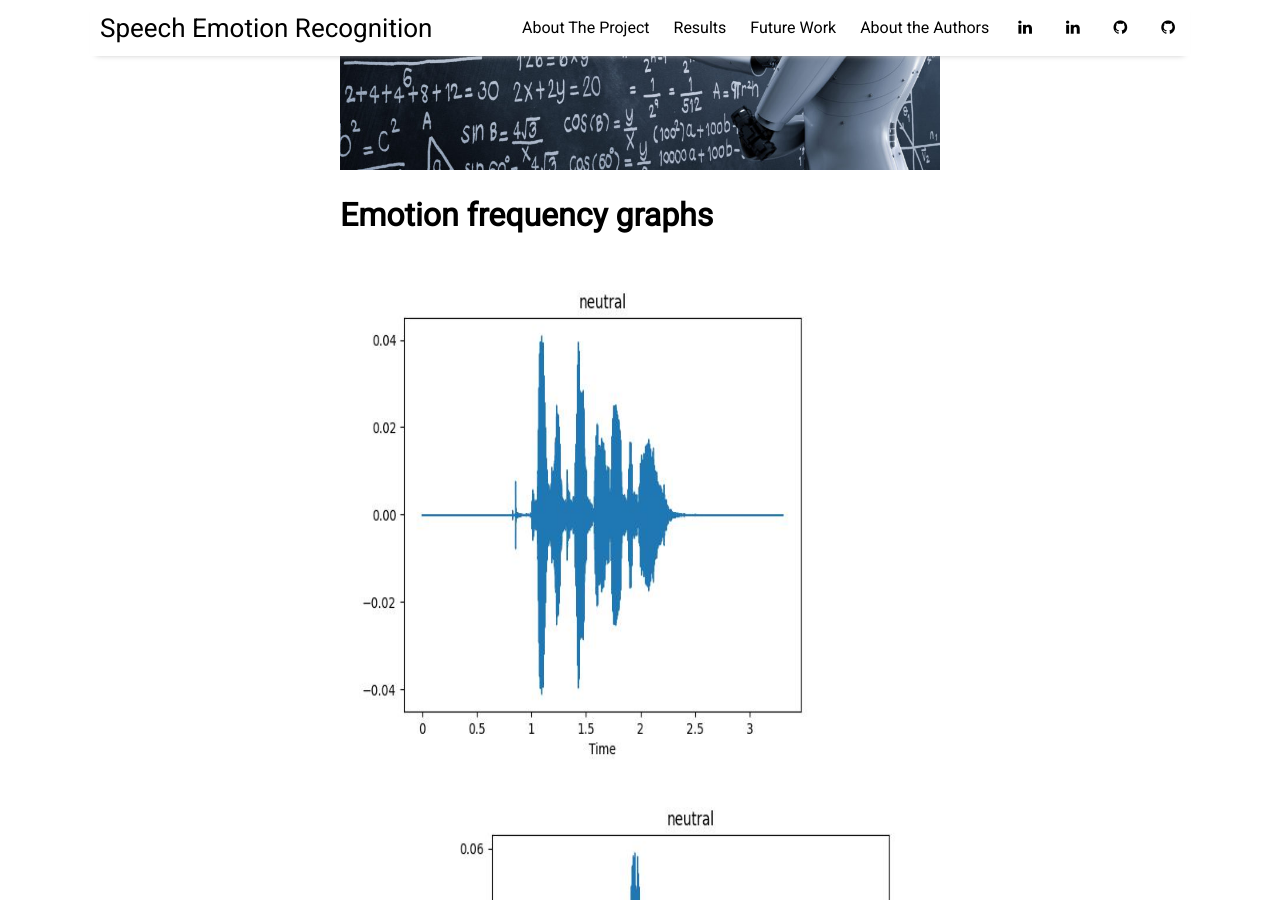
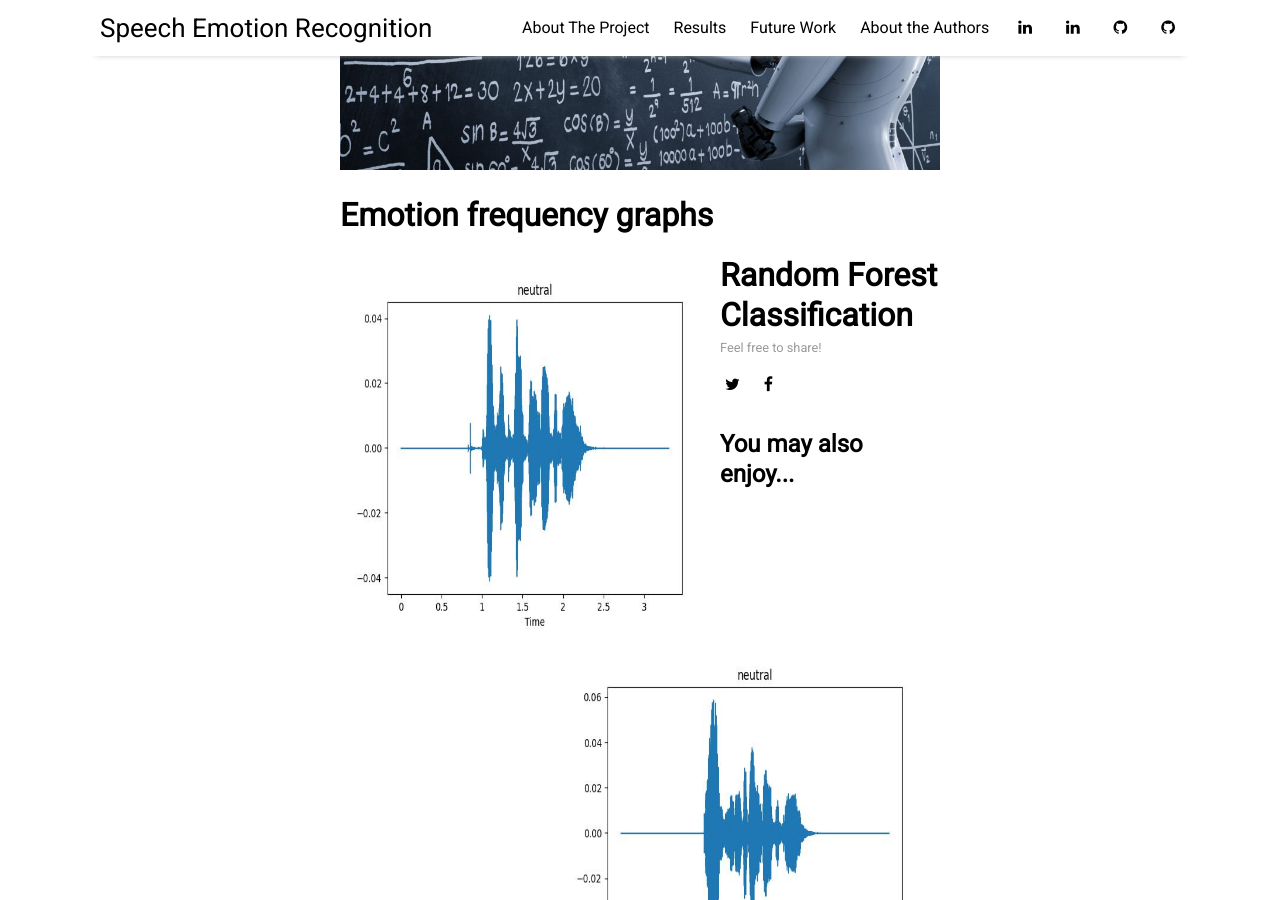
Before and after one commit to kelvinm10/SER_Website, a Jekyll site: the page built from _posts/2022-04-18-results.md, in a window 1280 px wide and 900 px high, scrolled down 392 px. Built offline with Jekyll 4.4.1, drawn with Linux system fonts in a browser that asks for light colours; nearby versions of some CDN libraries.

Commit message:
changing size

```diff
--- a/_posts/2022-04-18-results.md
+++ b/_posts/2022-04-18-results.md
@@ -9,8 +9,8 @@ image: results.jpg
 
 # Emotion frequency graphs
 
-<img src="{{ site.github.url }}/assets/img/neutral1.jpg" alt="neutral" style="width:512px;height:512px;" align="left">
-<img src="{{ site.github.url }}/assets/img/neutral2.jpg" alt="neutral" style="width:512px;height:512px;" align="right">
+<img src="{{ site.github.url }}/assets/img/neutral1.jpg" alt="neutral" style="width:380px;height:380px;" align="left">
+<img src="{{ site.github.url }}/assets/img/neutral2.jpg" alt="neutral" style="width:380px;height:380px;" align="right">
 
 
 
```
